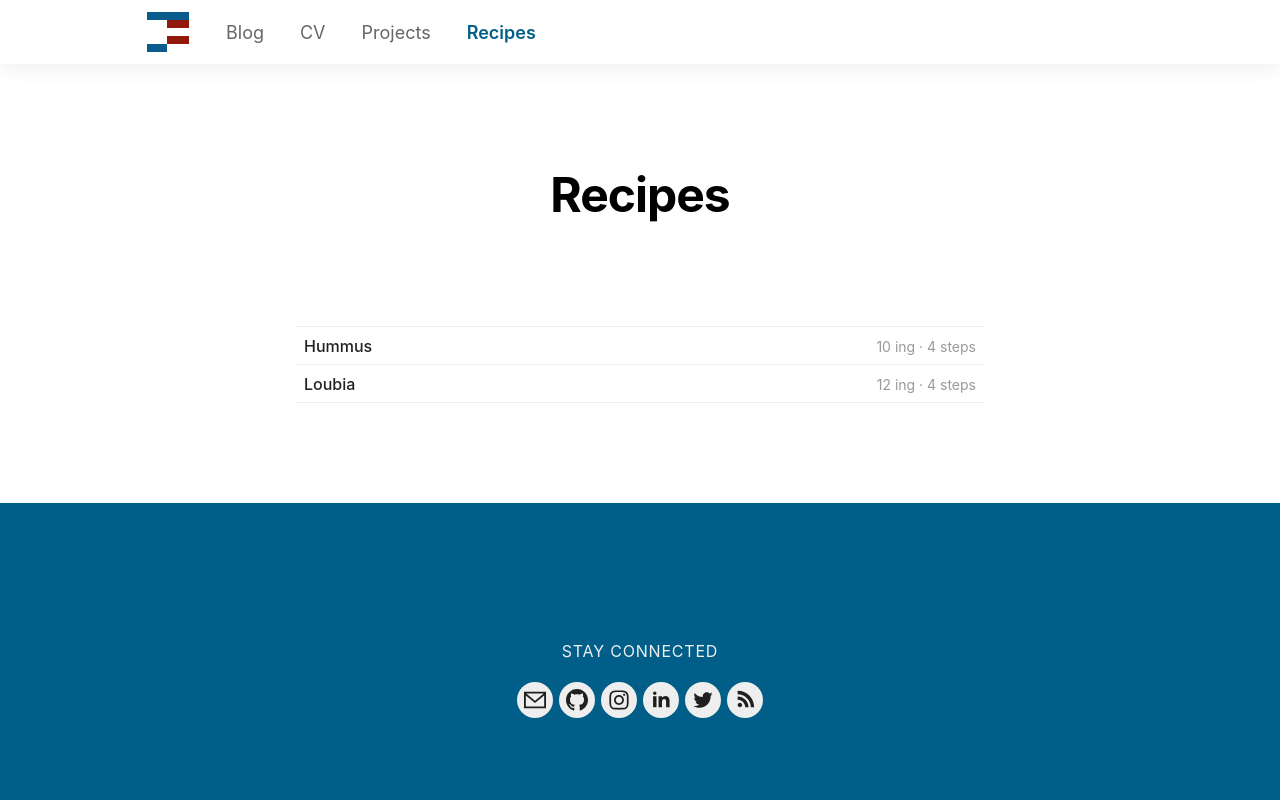
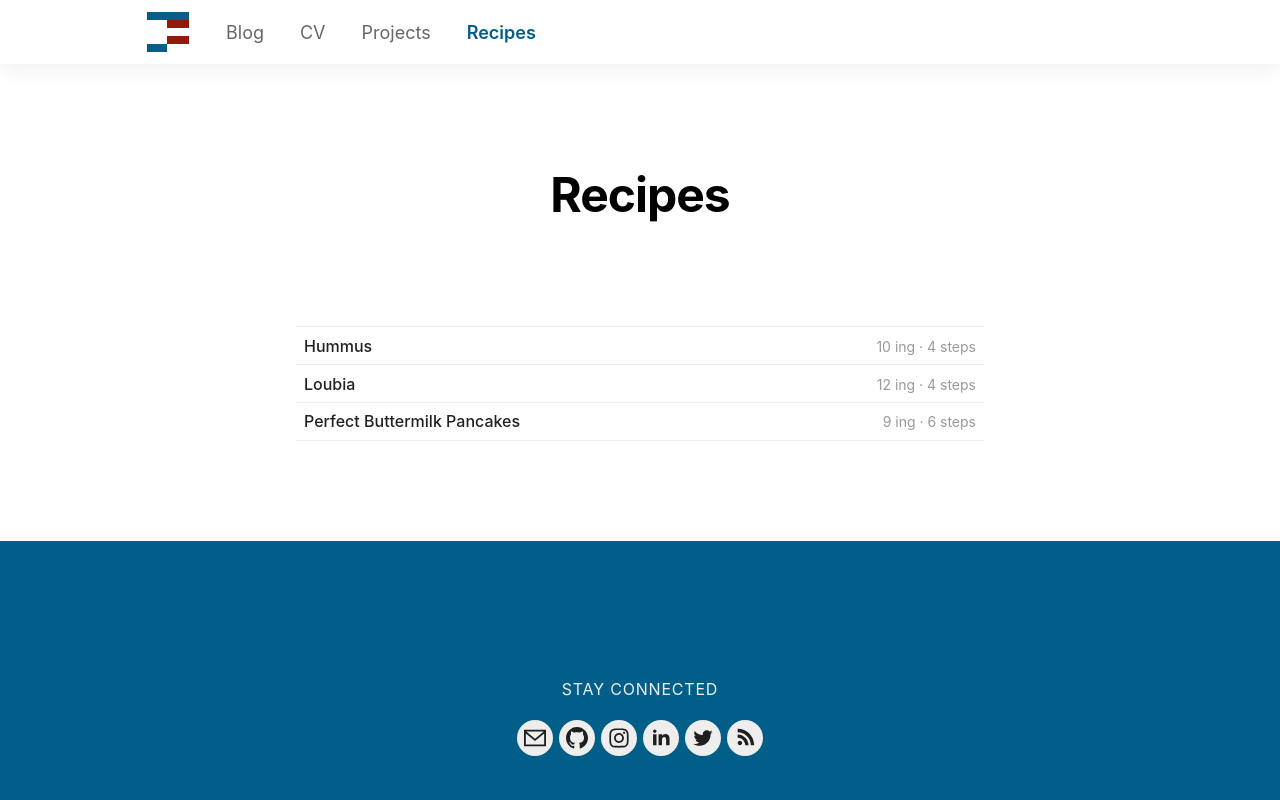
Before and after one commit to jackfletch/jackfletch.com-frontend, a Next.js app: page /recipes in a window 1280 px wide. Shown: the top 800 px of the page. Built offline with nearby package versions, Linux system fonts and the light colour scheme; a web font is replaced by a local one.

Commit message:
Add recipe for buttermilk pancakes

```diff
--- a/data/recipes.ts
+++ b/data/recipes.ts
@@ -102,6 +102,55 @@ const recipes: Recipe[] = [
       },
     ],
   },
+  {
+    title: "Perfect Buttermilk Pancakes",
+    slug: "perfect-buttermilk-pancakes",
+    source: {
+      kind: "stolen",
+      text: "Sam Sifton, NYT Cooking",
+      url: "https://cooking.nytimes.com/recipes/1017989-perfect-buttermilk-pancakes",
+    },
+    branches: {
+      dry: [
+        {
+          add: [
+            "2 c all-purpose flour",
+            "3 T sugar",
+            "1½ t baking powder",
+            "1½ t baking soda",
+            "1¼ t kosher salt",
+          ],
+          then: "whisk",
+        },
+      ],
+      wet: [
+        {
+          add: [
+            "2½ c buttermilk",
+            "2 large eggs",
+            "3 T unsalted butter, melted",
+          ],
+          then: "whisk",
+        },
+      ],
+    },
+    pipeline: [
+      {
+        merge: ["dry", "wet"],
+        then: "whisk together (lumps are fine)",
+      },
+      {
+        add: ["1 T vegetable, canola, or coconut oil"],
+        then: "ladle ⅓ c batter into oiled skillet over medium-low, cook 2-4 mins until bubbles rise",
+      },
+      {
+        then: "flip, cook until lightly browned",
+      },
+      {
+        then: "keep warm on wire rack in 325°F oven",
+      },
+    ],
+  },
 ];
 
 export default recipes;
```
